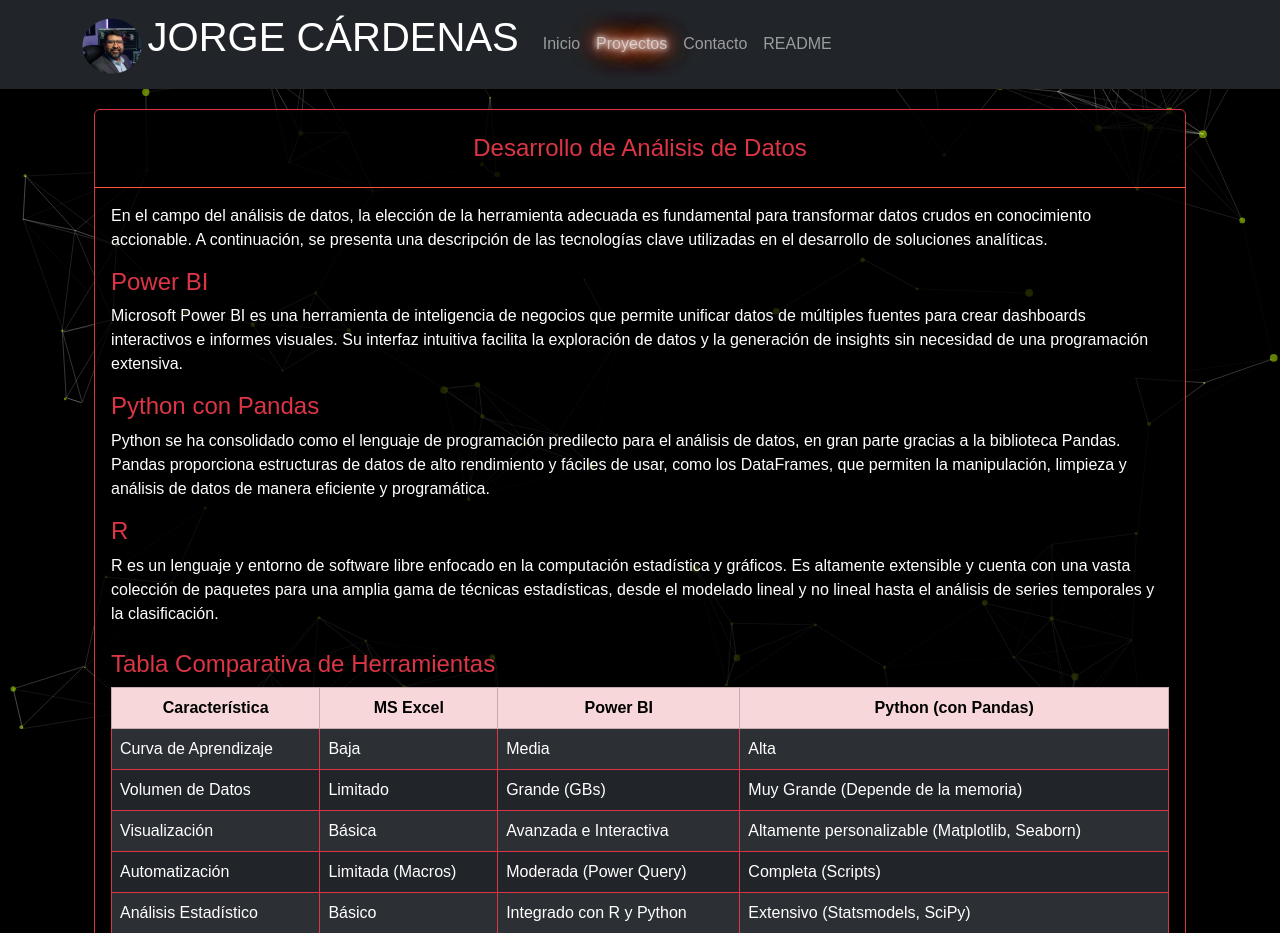
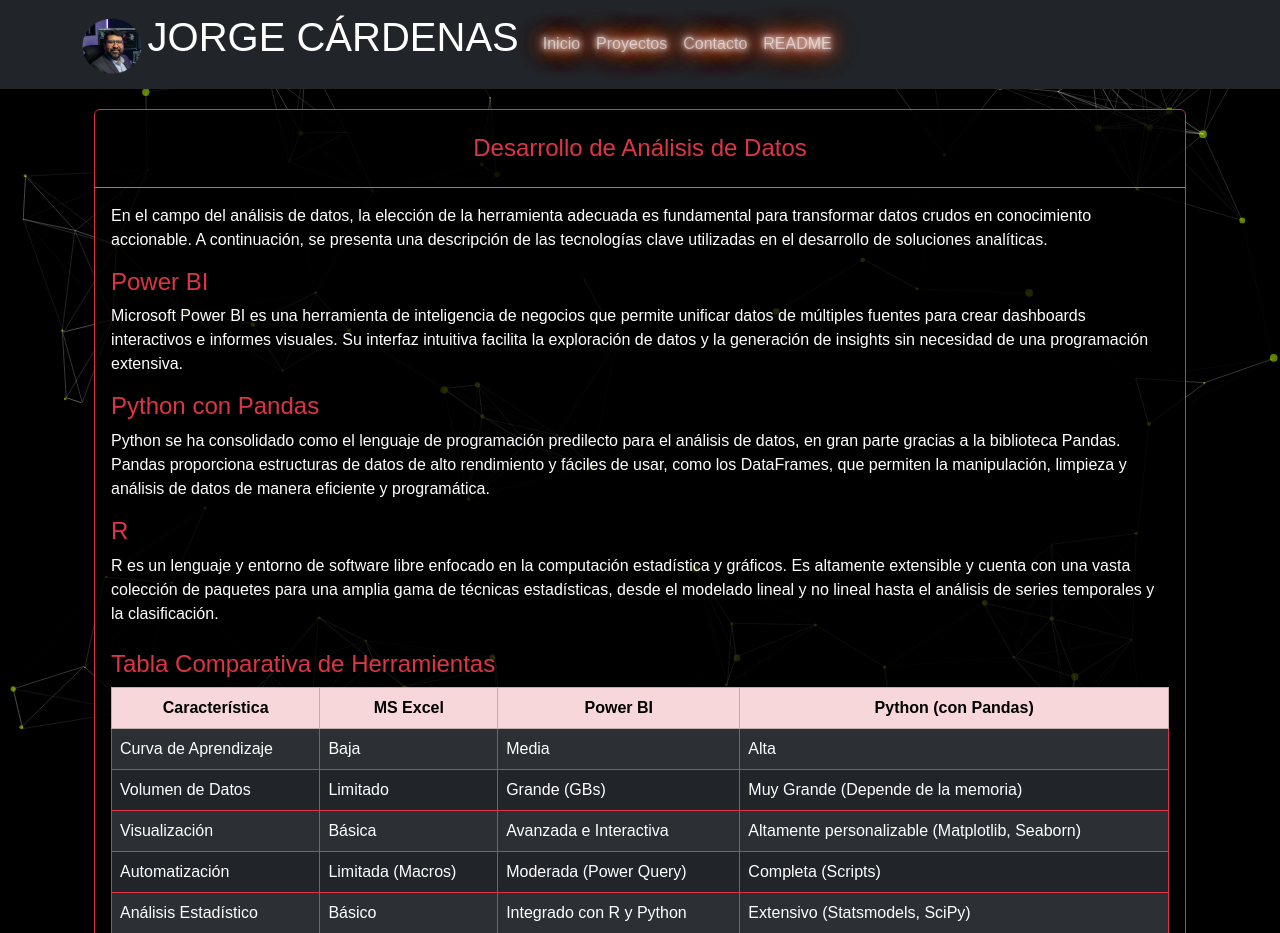
Before and after one commit to JorgeCardenasY/PORTAFOLIO, a Django app: page /analytics/ in a window 1280 px wide. Shown: the top 933 px of the page. Run offline with Django 4.2, Linux system fonts and the light colour scheme.

Commit message:
feat: Apply glow effect to all navbar links

```diff
--- a/templates/navbar.html
+++ b/templates/navbar.html
@@ -12,16 +12,16 @@
         <div class="collapse navbar-collapse" id="mynavbar">
             <ul class="navbar-nav me-auto">
                 <li class="nav-item">
-                    <a class="nav-link" href="{% url 'index' %}">Inicio</a>
+                    <a class="nav-link glow-effect" href="{% url 'index' %}">Inicio</a>
                 </li>
                 <li class="nav-item">
                     <a class="nav-link glow-effect" href="{% url 'proyectos' %}">Proyectos</a>
                 </li>
                 <li class="nav-item">
-                    <a class="nav-link" href="{% url 'contact' %}">Contacto</a>
+                    <a class="nav-link glow-effect" href="{% url 'contact' %}">Contacto</a>
                 </li>
                 <li class="nav-item">
-                    <a class="nav-link" href="{% url 'readme' %}">README</a>
+                    <a class="nav-link glow-effect" href="{% url 'readme' %}">README</a>
                 </li>
             </ul>
         </div>
```
